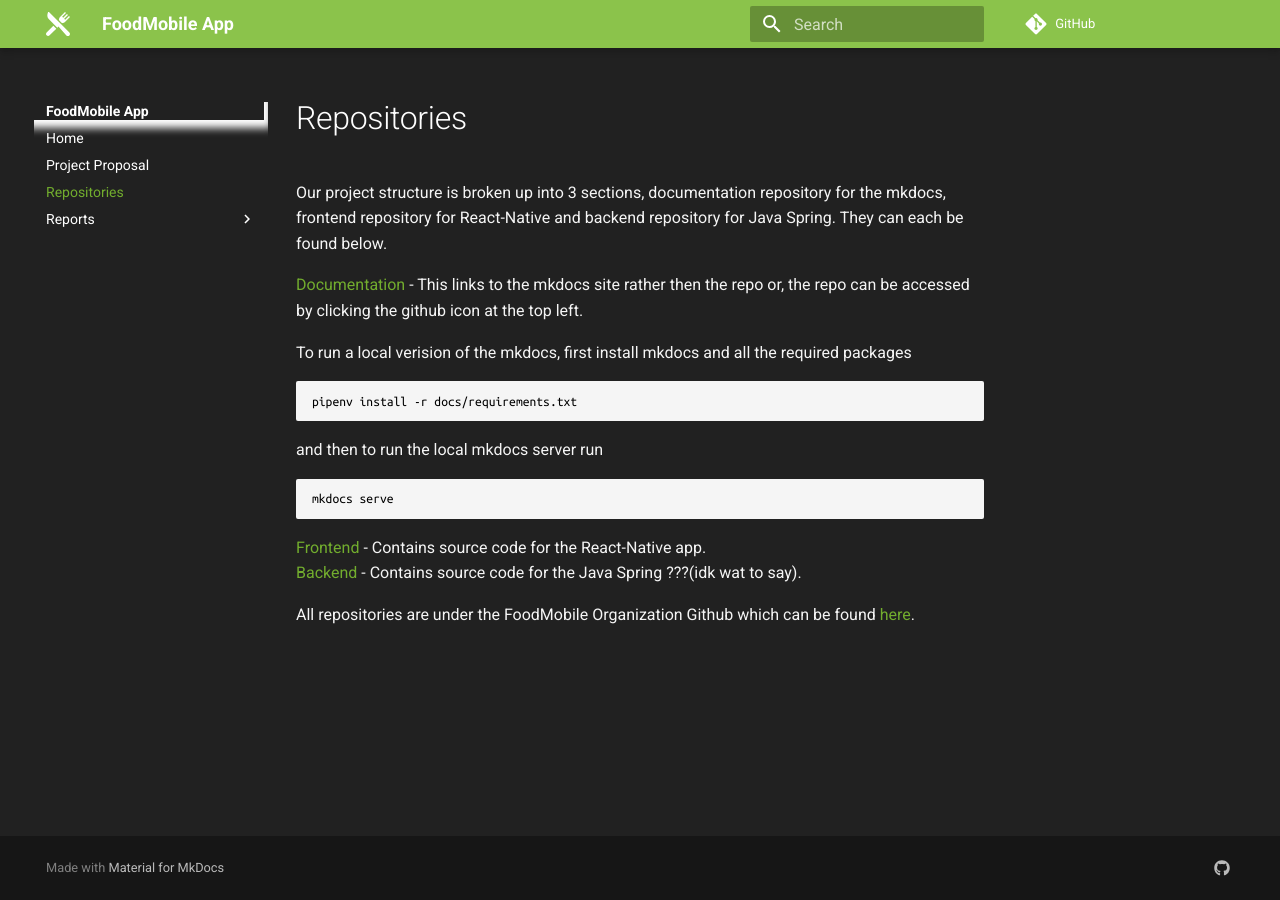
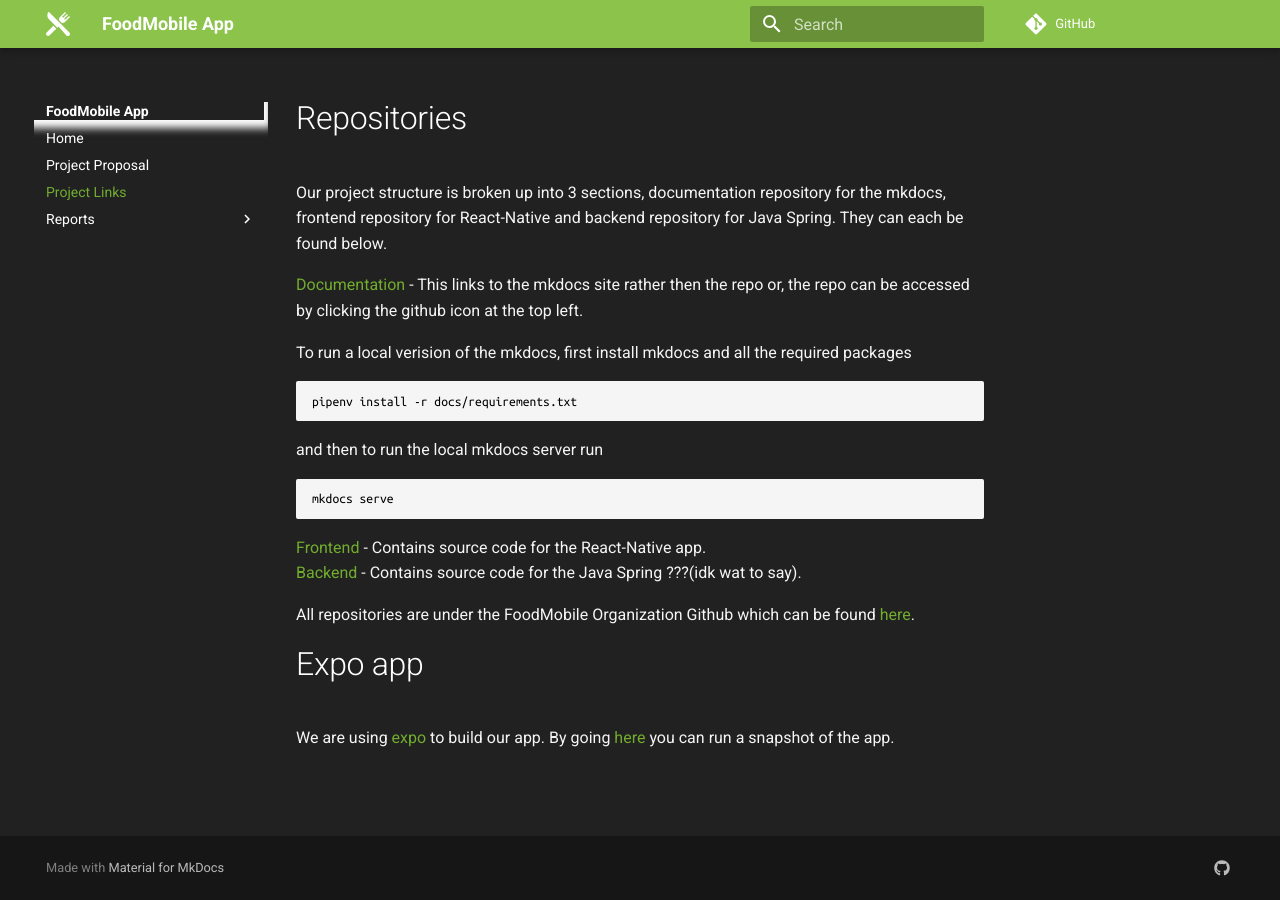
Before and after one commit to FoodMobile/Docs, an MkDocs documentation site: the page built from docs/repos.md, in a window 1280 px wide. Built offline with MkDocs 1.6.1 and Material for MkDocs 9.7.7, drawn with Linux system fonts in a browser that asks for light colours; comment, search, counter and statistics services are not loaded.

Commit message:
added info about expo app

```diff
--- a/docs/repos.md
+++ b/docs/repos.md
@@ -16,3 +16,7 @@ mkdocs serve
 [Backend](https://github.com/FoodMobile/backend) - Contains source code for the Java Spring ???(idk wat to say).
 
 All repositories are under the FoodMobile Organization Github which can be found [here](https://github.com/FoodMobile).
+
+# Expo app
+
+We are using [expo](https://expo.io/features) to build our app. By going [here](https://expo.io/@namenai/foodmobile) you can run a snapshot of the app.
--- a/mkdocs.yml
+++ b/mkdocs.yml
@@ -4,7 +4,7 @@ repo_url: https://github.com/ShahNafisRafique/csc490
 nav:
     - Home: index.md
     - Project Proposal: project_proposal.md
-    - Repositories: repos.md
+    - Project Links: repos.md
     - Reports:
         - Combined Report: reports/mega_report.md
         - 2/06/2020: reports/2-6-2020.md
```
